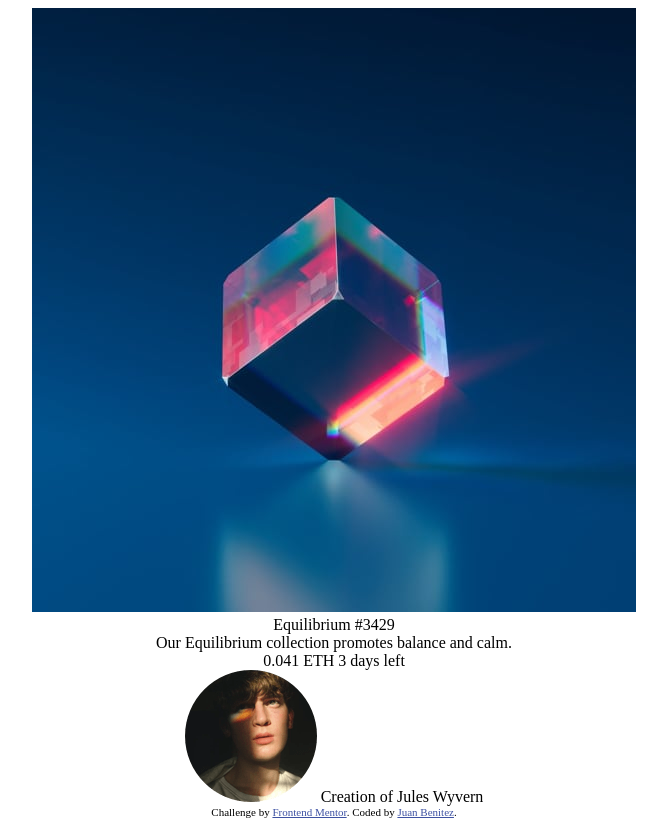
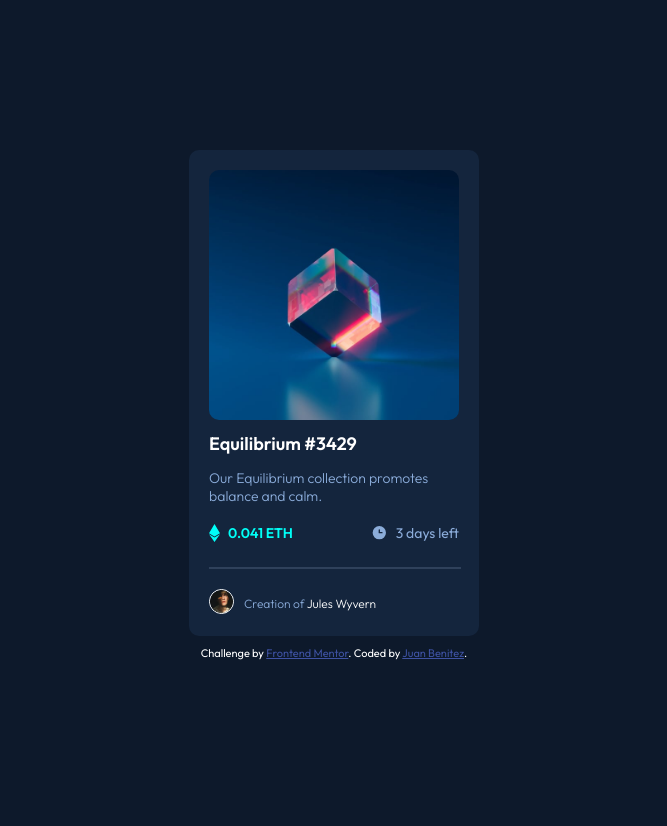
Before and after one commit to juangerm/HtmlCss, a plain HTML site: page nft-preview-card-component-main/index.html in a window 1280 px wide. Shown: the whole page, without its empty margins (306-973 px from the left). After the commit the page ends 800 px from the top, so only its background shows below. Drawn offline with Linux system fonts and the light colour scheme.

Commit message:
Add files via upload

```diff
--- a/nft-preview-card-component-main/index.html
+++ b/nft-preview-card-component-main/index.html
@@ -8,26 +8,200 @@
 
   <title>Frontend Mentor | NFT preview card component</title>
 
+  <link href="https://fonts.googleapis.com/css2?family=Outfit:wght@300;400;600&display=swap" rel="stylesheet">
   <!-- Feel free to remove these styles or customise in your own stylesheet 👍 -->
   <style>
-    .attribution { font-size: 11px; text-align: center; }
+    :root {
+      --soft-blue: hsl(215, 51%, 70%);
+      --cyan: hsl(178, 100%, 50%);
+      --very-dark-blue-bg: hsl(217, 54%, 11%);
+      --very-dark-blue-card: hsl(216, 50%, 16%);
+      --very-dark-blue-line: hsl(215, 32%, 27%);
+	  --very-dark-blue-border-a: hsl(217,55%,10%); /*color del borde no implementado*/
+	  --very-dark-blue-border-b: hsl(216,57%,11%); /*color del borde no implementado*/
+      --white: hsl(0, 0%, 100%);
+    }
+
+	.image-container {
+	  position: relative;
+	  width: 100%;
+	  max-width: 300px;
+	  cursor: pointer;
+	}
+
+	.nft-image {
+	  width: 100%;
+	  border-radius: 10px;
+	  margin-bottom: 5px;
+	  display: block;
+	}
+
+	.overlay {
+	  position: absolute;
+	  top: 0;
+	  left: 0;
+	  width: 100%;
+	  height: 100%;
+	  background-color: rgba(0, 255, 255, 0.5);
+	  border-radius: 10px;
+	  display: flex;
+	  align-items: center;
+	  justify-content: center;
+	  opacity: 0;
+	  transition: opacity 0.3s ease;
+	}
+
+	.view-icon {
+	  width: 50px;
+	  height: 50px;
+	}
+
+	.image-container:hover .overlay {
+	  opacity: 1;
+	}
+
+    body {
+      font-family: 'Outfit', sans-serif;
+      font-size: 14px;
+      background-color: var(--very-dark-blue-bg);
+      color: var(--white);
+      margin: 0;
+      padding: 0;
+      display: flex;
+	  flex-direction: column;
+      align-items: center;
+      justify-content: center;
+      min-height: 100vh;
+    }
+
+    .card {
+      background-color: var(--very-dark-blue-card);
+      border-radius: 10px;
+      padding: 20px;
+      max-width: 250px;
+      text-align: left;
+	  margin: 10px auto;
+    }
+
+    .card h1 {
+      font-size: 18px;
+      color: var(--white);
+	  transition: color 0.3s ease;
+    }
+
+	.card h1:hover {
+	  color: cyan;
+	  cursor: pointer;
+	}
+
+    .card p {
+      color: var(--soft-blue);
+      font-weight: 300;
+	  margin-bottom: 5px;
+    }
+
+	.info-row {
+	  display: flex;
+	  justify-content: space-between;
+	  align-items: center;
+	}
+
+	info-row p {
+	  margin: 0;
+	}
+
+	.card .price {
+      color: var(--cyan);
+      font-weight: 600;
+      font-size: 14px;
+    }
+
+	.image-text-container {
+	  display: flex;
+	  align-items: center;
+	}
+
+	.image-svg {
+	  width: auto;
+	  height: auto;
+	  margin-right: 8px;
+	  margin-top: 8.5px;
+	}
+
+    .card .time {
+      color: var(--soft-blue);
+	  align-items: right;
+      font-weight: 400;
+    }
+
+	.divider {
+	  width: 100%;
+	  border: 1px solid var(--very-dark-blue-line);
+	  margin-top: 20px;
+	}
+
+	.avatar {
+	  width: 10%;
+	  height: auto;
+	  margin-right: 10px;
+	  border-radius: 50%;
+	  border: 1px solid white;
+	  box-sizing: border-box;
+	  margin-top: 10px;
+	}
+
+    .card .creator {
+      margin-top: 20px;
+      color: var(--soft-blue);
+      font-weight: 300;
+	  font-size: 12px;
+    }
+
+	.creator-name {
+	  color: var(--white);
+	  transition: color 0.3s ease;
+    }
+
+	.creator-name:hover {
+	  color: cyan;
+	  cursor: pointer;
+	}
+
+    .attribution { font-size: 11px; text-align: center; margin: 0; }
     .attribution a { color: hsl(228, 45%, 44%); }
   </style>
 </head>
+
 <body>
-  <center>
-  <img src="images/image-equilibrium.jpg"/>
+<div class="card">
+    <div class="image-container">
+		<img src="./images/image-equilibrium.jpg" alt="Equilibrium #3429" class="nft-image">
+		<div class="overlay">
+			<img src="./images/icon-view.svg" alt="View Icon" class="view-icon">
+		</div>
+	</div>
 
-  <br>Equilibrium #3429
+	<h1>Equilibrium #3429</h1>
+    <p>Our Equilibrium collection promotes balance and calm.</p>
 
-  <br>Our Equilibrium collection promotes balance and calm.
+	<div class="info-row">
+		<div class="image-text-container">
+			<img src="./images/icon-ethereum.svg" alt="0.041 ETH" class="image-svg">
+			<p class="price">0.041 ETH</p>
+	    </div>
+		<div class="image-text-container">
+			<img src="./images/icon-clock.svg" alt="3 days left" class="image-svg">
+			<p class="time">3 days left</p>
+		</div>
+	</div>
+		<hr class="divider">
+		<div class="image-text-container">
+			<img src="./images/image-avatar.png" alt="Creation of Jules Wyvern" class="avatar">
+			<p class="creator">Creation of <span class="creator-name">Jules Wyvern</span></p>
+		</div>
+  </div>
 
-  <br>0.041 ETH
-  3 days left
 
-  <br><img src="images/image-avatar.png"/>
-  Creation of Jules Wyvern
-  </center>
   <div class="attribution">
     Challenge by <a href="https://www.frontendmentor.io?ref=challenge" target="_blank">Frontend Mentor</a>.
     Coded by <a href="#">Juan Benitez</a>.
```
